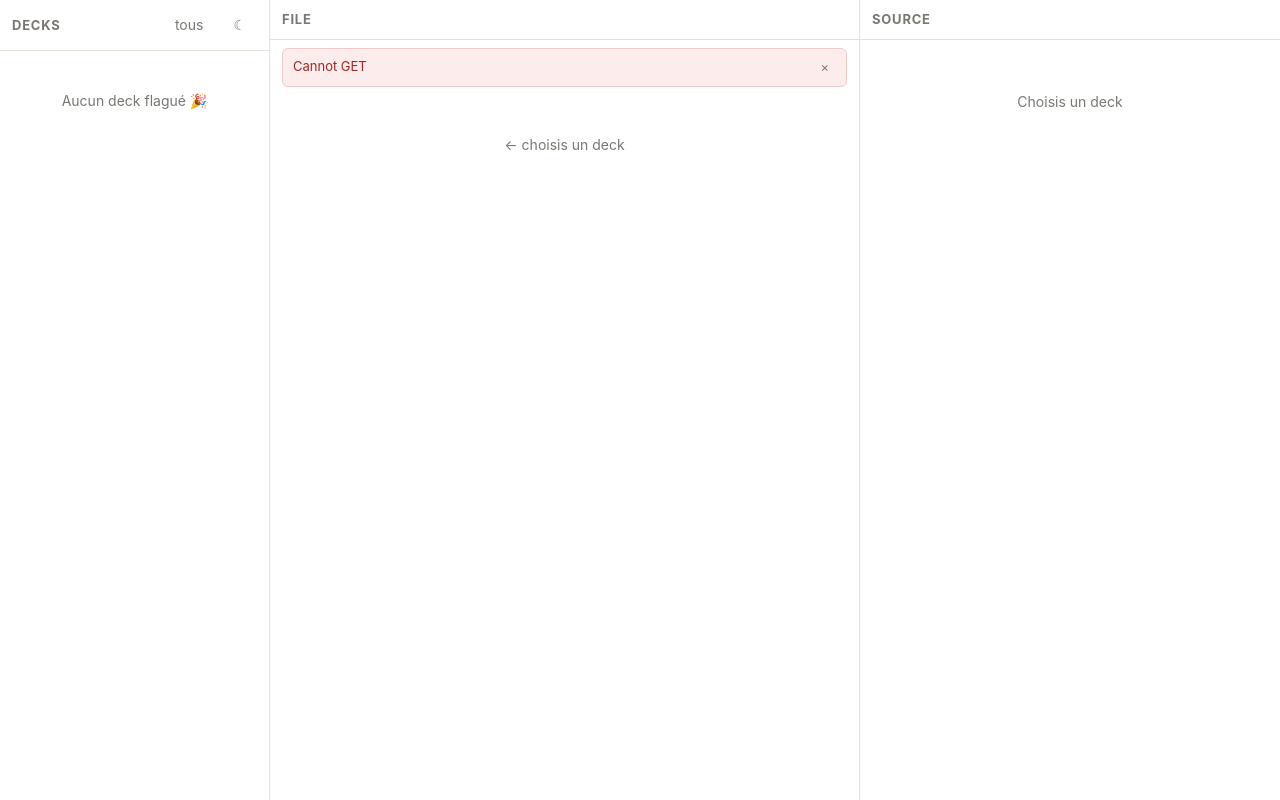
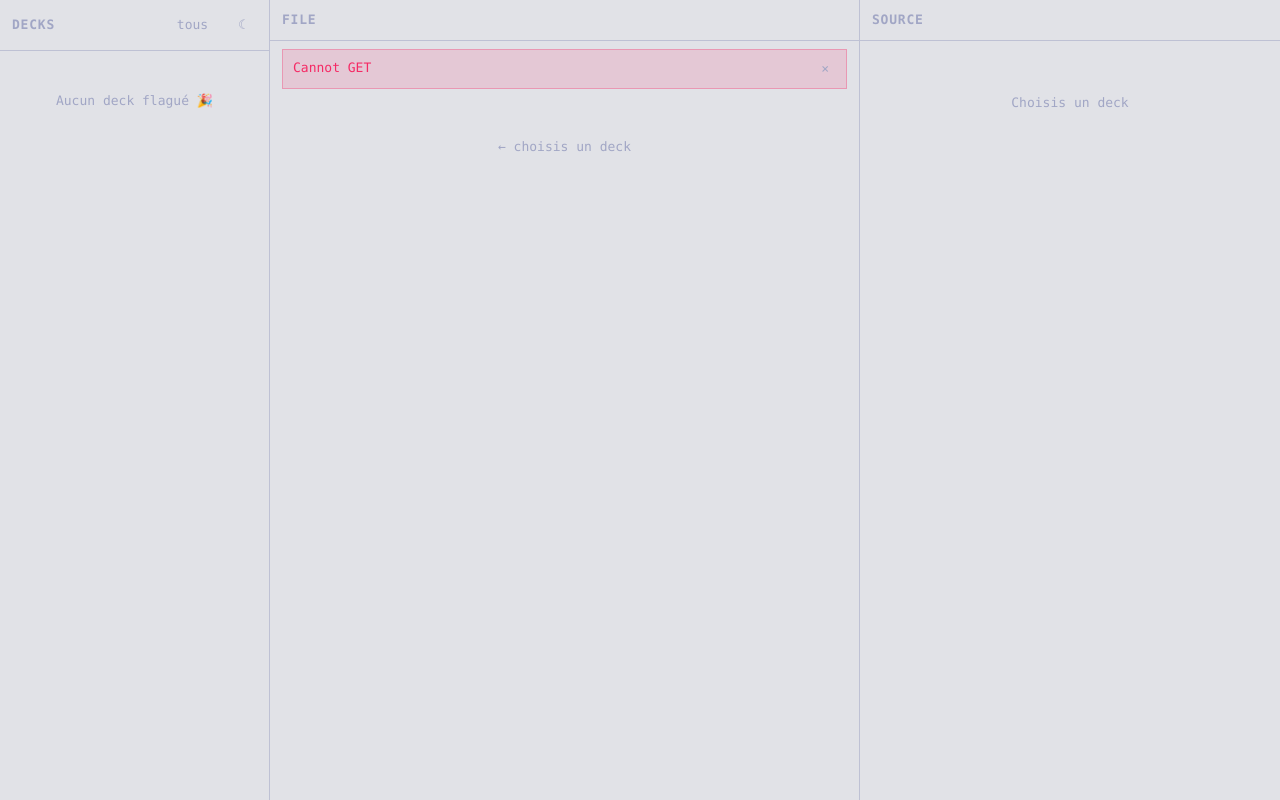
Before and after one commit to Vaillus/anki_assistant, a FastAPI app: page / in a window 1280 px wide. Run offline with FastAPI, Linux system fonts and the light colour scheme; parts of the project's set-up code (start-up, migrations or seed data) failed here and were passed over; some libraries are stand-ins or nearby versions.

Commit message:
Retheme the review UI as a terminal: ANSI-16 palette, monospace, hard corners
Tier 1 of the terminal look. app.css now carries two colour layers: an ANSI
layer per theme holding the raw alacritty values (Tokyo Night for dark, Tokyo
Night Day for light), and one semantic layer, shared by both, binding --accent,
--flag, --ok and the rest onto ANSI slots. The tinted fills a 16-colour palette
has no equivalent for are derived with color-mix from their hue instead of
hand-picked, so swapping terminal themes touches the ANSI layer alone.

Also: one monospace face for the whole app on a 20px line box, every
border-radius dropped, and the workspace overlay framed with a rule rather than
floating on a drop shadow.

specs/review.md#theme still describes the old two-palette light/dark scheme and
is deliberately left alone until this look is judged.

```diff
--- a/src/anki_assistant/web/static/app.css
+++ b/src/anki_assistant/web/static/app.css
@@ -1,95 +1,112 @@
 /* anki-assistant — review UI. Three columns (layout validated by prototype variant A).
-   Light + dark themes (specs/review.md#theme): every colour is a token below, nothing
-   else in this file hardcodes one. The resolved theme is stamped on <html> as
-   data-theme by the inline script in index.html, so there is exactly one dark block. */
+   Terminal palette (specs/review.md#theme): the colours are an ANSI-16 terminal theme
+   — Tokyo Night for dark, Tokyo Night Day for light — and nothing else in this file
+   hardcodes one. Two layers:
+
+     1. the ANSI layer (--term-bg/--term-fg and --ansi-*), one block per theme, holding
+        the raw terminal colours exactly as the alacritty theme publishes them;
+     2. the semantic layer (--accent, --flag, --ok, …), one block for both themes,
+        binding every name the rules below use onto an ANSI slot.
+
+   Every fill is derived with color-mix from its ANSI hue rather than hand-picked, so a
+   new terminal theme is a change to the ANSI layer alone. The resolved theme is stamped
+   on <html> as data-theme by the inline script in index.html. */
+
+/* ---------- ANSI layer: light (Tokyo Night Day) ---------- */
 
 :root {
   color-scheme: light;
-  --bg: #f6f5f1;
-  --panel: #fff;
-  --raised: #faf9f6;       /* excerpts, previews */
-  --hover: #f3f2ee;
-  --ink: #1d1c1a;
-  --ink-dim: #444;
-  --muted: #7a7772;
-  --dim: #aaa;          /* deck with no flag left */
-  --line: #e4e1da;
-  --line-strong: #bbb;     /* hovered control border */
-  --flag: #e08a2c;
-  --flagbg: #fff3e4;
-  --clozehidden: #fff1d6;
-  --on-flag: #fff;
-  --accent: #2f5fd0;
-  --accentbg: #e9efff;
-  --accentline: #c9d8fb;
-  --clozebg: #dfe9ff;
-  --on-accent: #fff;
-  --danger: #a12626;
-  --dangerline: #f0c9c9;
-  --dangerbg: #fdecec;
-  --on-danger: #fff;
-  --ok: #1f7a4d;
-  --okline: #bfe0cd;
-  --okbg: #f4fbf7;
-  --diffokbg: #edf8f1;
-  --neutralbg: #eee;       /* `kind` pill and friends */
-  --neutralink: #555;
-  --zerobg: #ddd;
-  --zeroink: #666;
-  --obsidianbg: #eadff7;
-  --obsidianink: #5b2d91;
-  --pdfbg: #fde2e2;
-  --pdfink: #a12626;
-  --noteselbg: #f4f7ff;
-  --notehover: #fbfaf7;
-  --assistantbg: #f0efeb;
-  --shadow: rgba(0, 0, 0, .25);
-  --backdrop: rgba(0, 0, 0, .35);
-  --mono: ui-monospace, Menlo, Consolas, monospace;
+  --term-bg: #e1e2e7;
+  --term-fg: #3760bf;
+  --ansi-black: #b4b5b9;
+  --ansi-red: #f52a65;
+  --ansi-green: #587539;
+  --ansi-yellow: #8c6c3e;
+  --ansi-blue: #2e7de9;
+  --ansi-magenta: #9854f1;
+  --ansi-cyan: #007197;
+  --ansi-white: #6172b0;
+  --ansi-br-black: #a1a6c5;
+  --ansi-br-red: #ff4774;
+  --ansi-br-green: #5c8524;
+  --ansi-br-yellow: #a27629;
+  --ansi-br-blue: #358aff;
+  --ansi-br-magenta: #a463ff;
+  --ansi-br-cyan: #007ea8;
+  --ansi-br-white: #3760bf;
 }
+
+/* ---------- ANSI layer: dark (Tokyo Night) ---------- */
 
 :root[data-theme="dark"] {
   color-scheme: dark;
-  --bg: #161513;
-  --panel: #201f1d;
-  --raised: #1a1917;
-  --hover: #2a2825;
-  --ink: #e9e7e2;
-  --ink-dim: #bdb9b1;
-  --muted: #97938b;
-  --dim: #6d6963;
-  --line: #35332f;
-  --line-strong: #565248;
-  --flag: #e6a44e;
-  --flagbg: #392a16;
-  --clozehidden: #392a16;
-  --on-flag: #2a1c08;
-  --accent: #8aa9ff;
-  --accentbg: #232c46;
-  --accentline: #3d4a6b;
-  --clozebg: #26314f;
-  --on-accent: #131a2c;
-  --danger: #f08b8b;
-  --dangerline: #6b3838;
-  --dangerbg: #33201f;
-  --on-danger: #2a1010;
-  --ok: #6cc79a;
-  --okline: #2f5c46;
-  --okbg: #1c2a23;
-  --diffokbg: #1c2a23;
-  --neutralbg: #31302c;
-  --neutralink: #b4b0a8;
-  --zerobg: #3a3835;
-  --zeroink: #8e8a83;
-  --obsidianbg: #352748;
-  --obsidianink: #c7aef0;
-  --pdfbg: #422323;
-  --pdfink: #f0a8a8;
-  --noteselbg: #232c46;
-  --notehover: #262421;
-  --assistantbg: #2a2825;
-  --shadow: rgba(0, 0, 0, .6);
-  --backdrop: rgba(0, 0, 0, .55);
+  --term-bg: #1a1b26;
+  --term-fg: #a9b1d6;
+  --ansi-black: #32344a;
+  --ansi-red: #f7768e;
+  --ansi-green: #9ece6a;
+  --ansi-yellow: #e0af68;
+  --ansi-blue: #7aa2f7;
+  --ansi-magenta: #ad8ee6;
+  --ansi-cyan: #449dab;
+  --ansi-white: #787c99;
+  --ansi-br-black: #444b6a;
+  --ansi-br-red: #ff7a93;
+  --ansi-br-green: #b9f27c;
+  --ansi-br-yellow: #ff9e64;
+  --ansi-br-blue: #7da6ff;
+  --ansi-br-magenta: #bb9af7;
+  --ansi-br-cyan: #0db9d7;
+  --ansi-br-white: #acb0d0;
+}
+
+/* ---------- semantic layer: shared by both themes ----------
+   A terminal has one background: --panel is --bg, and the 1px rules do the separating.
+   The tinted fills below have no equivalent in a 16-colour palette; deriving them from
+   their hue keeps them coherent until the rules that use them move to reverse video. */
+
+:root {
+  --bg: var(--term-bg);
+  --panel: var(--term-bg);
+  --raised: color-mix(in srgb, var(--ansi-black) 30%, var(--term-bg));   /* excerpts, previews */
+  --hover: color-mix(in srgb, var(--ansi-br-black) 22%, var(--term-bg));
+  --ink: var(--term-fg);
+  --ink-dim: var(--ansi-white);
+  --muted: var(--ansi-br-black);
+  --dim: color-mix(in srgb, var(--ansi-br-black) 60%, var(--term-bg));   /* deck with no flag left */
+  --line: color-mix(in srgb, var(--ansi-br-black) 55%, var(--term-bg));
+  --line-strong: var(--ansi-br-black);                                   /* hovered control border */
+  --flag: var(--ansi-yellow);
+  --flagbg: color-mix(in srgb, var(--ansi-yellow) 15%, var(--term-bg));
+  --clozehidden: color-mix(in srgb, var(--ansi-yellow) 18%, var(--term-bg));
+  --on-flag: var(--term-bg);
+  --accent: var(--ansi-blue);
+  --accentbg: color-mix(in srgb, var(--ansi-blue) 15%, var(--term-bg));
+  --accentline: color-mix(in srgb, var(--ansi-blue) 40%, var(--term-bg));
+  --clozebg: color-mix(in srgb, var(--ansi-blue) 20%, var(--term-bg));
+  --on-accent: var(--term-bg);
+  --danger: var(--ansi-red);
+  --dangerline: color-mix(in srgb, var(--ansi-red) 40%, var(--term-bg));
+  --dangerbg: color-mix(in srgb, var(--ansi-red) 14%, var(--term-bg));
+  --on-danger: var(--term-bg);
+  --ok: var(--ansi-green);
+  --okline: color-mix(in srgb, var(--ansi-green) 40%, var(--term-bg));
+  --okbg: color-mix(in srgb, var(--ansi-green) 12%, var(--term-bg));
+  --diffokbg: color-mix(in srgb, var(--ansi-green) 14%, var(--term-bg));
+  --neutralbg: color-mix(in srgb, var(--ansi-br-black) 25%, var(--term-bg));  /* `kind` pill and friends */
+  --neutralink: var(--ansi-white);
+  --zerobg: color-mix(in srgb, var(--ansi-br-black) 18%, var(--term-bg));
+  --zeroink: var(--ansi-br-black);
+  --obsidianbg: color-mix(in srgb, var(--ansi-magenta) 16%, var(--term-bg));
+  --obsidianink: var(--ansi-magenta);
+  --pdfbg: color-mix(in srgb, var(--ansi-red) 14%, var(--term-bg));
+  --pdfink: var(--ansi-red);
+  --noteselbg: color-mix(in srgb, var(--ansi-blue) 10%, var(--term-bg));
+  --notehover: color-mix(in srgb, var(--ansi-br-black) 14%, var(--term-bg));
+  --assistantbg: color-mix(in srgb, var(--ansi-br-black) 16%, var(--term-bg));
+  --backdrop: rgba(0, 0, 0, .5);
+  --mono: "CaskaydiaMono Nerd Font", "CaskaydiaCove Nerd Font", "JetBrains Mono",
+          ui-monospace, SFMono-Regular, Menlo, Consolas, monospace;
 }
 
 * { box-sizing: border-box; }
@@ -98,7 +115,9 @@ body {
   margin: 0;
   background: var(--bg);
   color: var(--ink);
-  font: 14px/1.45 -apple-system, system-ui, "Segoe UI", sans-serif;
+  font-family: var(--mono);
+  font-size: 13px;
+  line-height: 20px;
   height: 100vh;
   overflow: hidden;
 }
@@ -113,7 +132,6 @@ button {
   border: 1px solid var(--line);
   background: var(--panel);
   color: var(--ink);
-  border-radius: 6px;
   padding: 4px 10px;
 }
 button:hover:not(:disabled) { border-color: var(--line-strong); }
@@ -244,7 +255,6 @@ a { color: var(--accent); }
 .banner {
   margin: 8px 12px;
   padding: 8px 10px;
-  border-radius: 6px;
   font-size: 13px;
   display: flex;
   gap: 8px;
```
Also changed, not shown: other parts of src/anki_assistant/web/static/app.css (+10 -23 lines).
